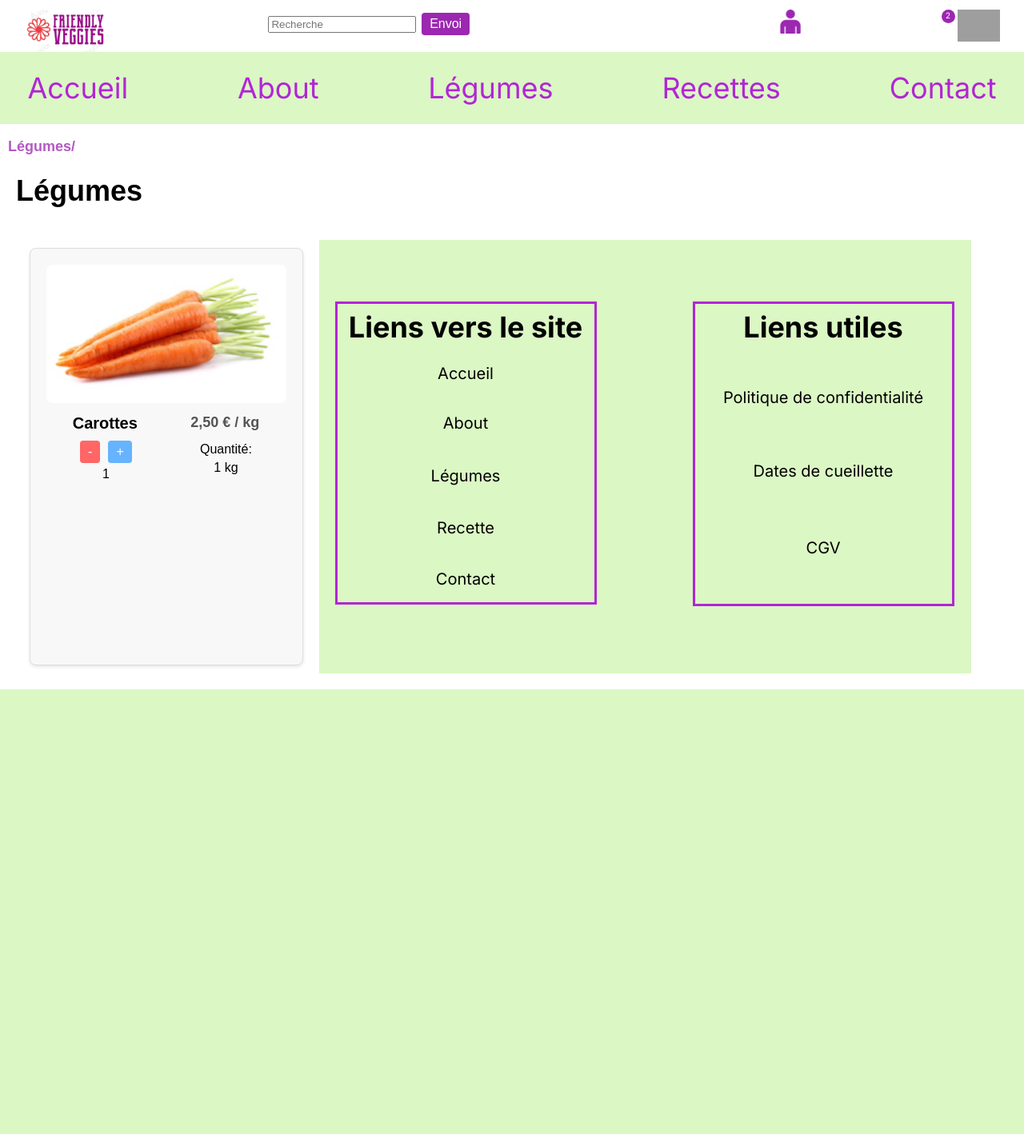
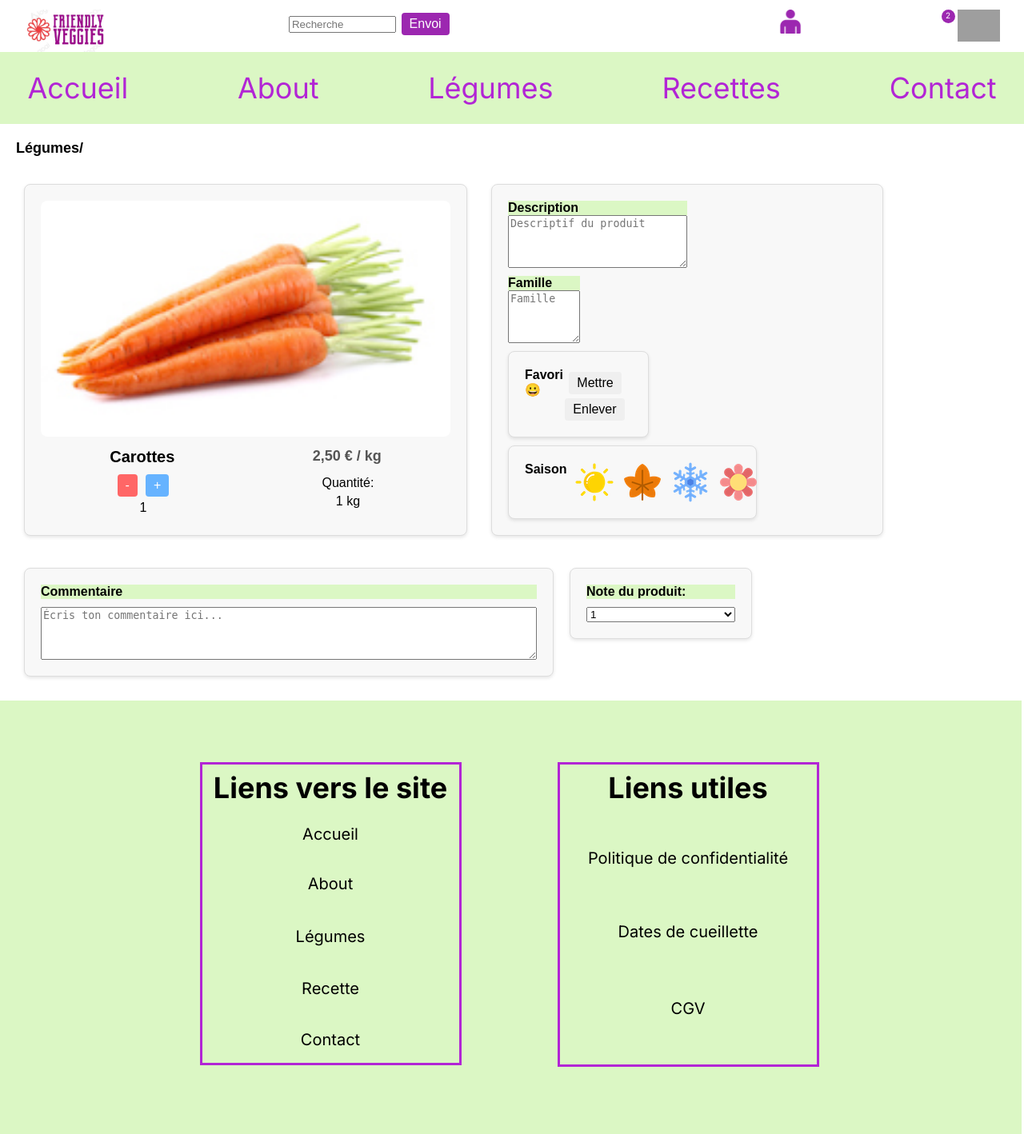
Before and after one commit to olivierperin/VEGGIES-, a PHP site: page /index.php?page=legumes in a window 1280 px wide. Shown: the whole page at 80% size. Before the commit the page ends 862 px from the top, so only its background shows below. Run offline with PHP 8.4, Linux system fonts and the light colour scheme; grey boxes are pictures that could not be loaded.

Commit message:
new git hub 24 05

```diff
--- a/assets/css/about.css
+++ b/assets/css/about.css
@@ -1,12 +1,17 @@
-.home {
-  flex-direction: column;
-  padding: 30px;
+
+.champ {
+  display: flex;
+  flex-direction: row;
+  width: 100%;
+  padding:15px;
+  gap:10px;
+  align-items: center;
+  justify-content: space-around;
 }
+.bread1 {
+  color:#B359C2;
+  padding-left: 30px;
 
-.bread {
-  color:#B359C2;
-  padding-left: 10px;
-  font-size: 30px;
   font-weight: 400;
 }
 
@@ -16,6 +21,11 @@
   align-content: center;
   color:#B359C2;
   background-color: #DBF7C4;
-
+  padding:15px;
 
 }
+
+.passion{
+  display: flex;
+  flex-direction: column;
+}
--- a/assets/css/connect.css
+++ b/assets/css/connect.css
@@ -18,7 +18,12 @@
 
 .container1 {
   width:50%;
+  padding:40px;
 
+}
+.container2 {
+  width:50%;
+  padding:40px;
 }
 
 .formulaire {
@@ -26,7 +31,14 @@
 flex-direction: column;
 align-items: baseline;
 justify-content: space-evenly;
-margin:15px;
+
+gap:10px;
+background-color: #f8f8f8;
+  border: 1px solid #ddd;
+  border-radius: 8px;
+  padding: 20px;
+  margin: 10px;
+
 }
 
 .formulaire2 {
@@ -34,5 +46,24 @@
   flex-direction: column;
   align-items: baseline;
   justify-content: space-evenly;
-  margin:15px;
+
+  gap:10px;
+  background-color: #f8f8f8;
+  border: 1px solid #ddd;
+  border-radius: 8px;
+  padding: 20px;
+  margin: 10px;
   }
+
+ input[type="text"],[type="email"]{
+  width: 50%;
+ }
+
+ label {
+  background-color: #DBF7C4;
+ }
+
+button [type="submit"] {
+  color:black;
+  font-weight: 700;
+ }
--- a/assets/css/legumes.css
+++ b/assets/css/legumes.css
@@ -13,6 +13,7 @@
 .bread {
   font-size: 18px;
   margin-bottom: 10px;
+  margin:20px;
 }
 
 h1 {
@@ -21,16 +22,29 @@
   margin-left: 20px;
 }
 
-.legumes {
+.legumes1 {
   width: 100%;
-  max-width: 1200px;
+  display: flex;
+  flex-direction: row;
+  gap:10px;
+  margin:20px;
+
+}
+.coldroit{
+  background-color: #f8f8f8;
+  border: 1px solid #ddd;
+  border-radius: 8px;
+  padding: 20px;
+  margin: 10px;
+  width: 300px;
+  box-shadow: 0 2px 4px rgba(0,0,0,0.1);
+  width:35%;
+  font-weight: bold;
+  display: flex;
+  flex-direction: column;
+  gap:10px;
 }
 
-.rowleg {
-  display: flex;
-  flex-wrap: wrap;
-  justify-content: space-around;
-}
 
 .vignette {
   background-color: #f8f8f8;
@@ -38,7 +52,7 @@
   border-radius: 8px;
   padding: 20px;
   margin: 10px;
-  width: 300px;
+  width: 40%;
   box-shadow: 0 2px 4px rgba(0,0,0,0.1);
 }
 
@@ -140,3 +154,93 @@
 .prixtext {
   font-weight: bold;
 }
+
+.notations{
+  display: flex;
+  flex-direction: row;
+  align-items: center;
+  margin:20px;
+  align-items: flex-start;
+}
+
+.comment{
+  display: flex;
+  flex-direction: column;
+  background-color: #f8f8f8;
+  border: 1px solid #ddd;
+  border-radius: 8px;
+  padding: 20px;
+  margin: 10px;
+  width: 300px;
+  box-shadow: 0 2px 4px rgba(0,0,0,0.1);
+  width:50%;
+  font-weight: bold;
+  gap:10px;
+}
+.fav {
+  background-color: #f8f8f8;
+  border: 1px solid #ddd;
+  border-radius: 8px;
+  padding: 20px;
+
+  width: 300px;
+  box-shadow: 0 2px 4px rgba(0,0,0,0.1);
+  width:30%;
+  font-weight: bold;
+  display: flex;
+  flex-direction: row;
+  gap:10px;
+
+}
+
+.notat{
+  background-color: #f8f8f8;
+  border: 1px solid #ddd;
+  border-radius: 8px;
+  padding: 20px;
+  margin: 10px;
+  width: 300px;
+  box-shadow: 0 2px 4px rgba(0,0,0,0.1);
+  width:15%;
+  font-weight: bold;
+  display: flex;
+  flex-direction: column;
+  gap:10px;
+}
+
+.descri {
+  display: flex;
+  flex-direction: column;
+  width: 50%;
+
+}
+.saiso {
+  display: flex;
+  flex-direction: row;
+  gap:10px;
+  padding: 5px;
+  width: 60%;
+  background-color: #f8f8f8;
+  border: 1px solid #ddd;
+  border-radius: 8px;
+  padding: 20px;
+
+
+  box-shadow: 0 2px 4px rgba(0,0,0,0.1);
+}
+.saisorec {
+ display: flex;
+flex-direction:row;
+}
+
+.famil {
+  display: flex;
+  flex-direction: column;
+  width: 20%;
+}
+.mettre{
+  margin: 5px;
+}
+.fav1 {
+width:30%;
+}
--- a/pages/connect.php
+++ b/pages/connect.php
@@ -11,11 +11,11 @@
 
     <h1>S'inscrire</h1>
     <form class="formulaire">
-            <label for="nom">Nom</label>
-            <input type="text" id="username" name="username" required>
+            <label for="nom1">Nom</label>
+            <input type="text" id="nom1" name="username" required>
 
             <label for="prenom">Prénom</label>
-            <input type="text" id="username" name="username" required>
+            <input type="text" id="prenom" name="username" required>
 
             <label for="email">Adresse e-mail</label>
             <input type="email" id="email" name="email" required>
--- a/pages/legumes.php
+++ b/pages/legumes.php
@@ -3,15 +3,13 @@
   <br>
 </p>
 
-<h1>Légumes</h1>
+<h1></h1>
 
-<div class="home flex">
+<div class="Legdescr">
 
-<section class="legumes">
+  <section class="legumes1">
 
-  <div class="rowleg">
-
-    <div class="vignette">
+      <div class="vignette">
 
         <img src="./assets/images/carottes.jpg" alt="Carottes">
 
@@ -19,8 +17,8 @@
             <div class="textvignette">
                 <div class="nomleg">
                   Carottes
-                  </div>
-        </div>
+            </div>
+            </div>
 
             <div class="prixcont">
                 <div class="prixtext">
@@ -33,13 +31,9 @@
 
         <div class="qteplusoumoins">
         <div class="quantiteettext">
-          <div class="quantitetextcont">
-
-            Quantité:
+          <div class="quantitetextcont">Quantité:
             </div>
-           <div class="quantitetext">
-
-            1 kg
+           <div class="quantitetext">1 kg
             </div>
           </div>
           <div class="plusoumoinsqte">
@@ -52,7 +46,62 @@
           <button class="quantitemoinscont">-</button>
           <button class="quantitepluscont">+</button>
           </div>
+
+        </div>
           </div>
+      </div>
+
+      <div class="coldroit">
+        <div class="descri">
+          <label for="descrip">Description</label>
+          <textarea id="descrip" rows="4" cols="50" placeholder="Descriptif du produit"></textarea>
+        </div>
+        <div class="famil">
+        <label for="famill">Famille</label>
+          <textarea id="famill" rows="4" cols="50" placeholder="Famille"></textarea>
+          </div>
+          <div class="fav">
+                <span class="fav1">Favori &#x1F600</span>
+                <div class="favori">
+                  <button class="mettre">Mettre</button>
+                  <button>Enlever</button>
+                  </div>
+                </div>
+
+        <div class="saisorec">
+            <div class="saiso">
+              <span class="sais">Saison</span>
+             <img src="assets/images/summer.png">
+             <img src="assets/images/fall.png">
+             <img src="assets/images/winter.png">
+             <img src="assets/images/spring.png">
+             </div>
+
           </div>
 
-          </div>
+
+      </div>
+
+  </section>
+
+  <section class="notations">
+
+    <div class="comment">
+
+      <label for="commentaire">Commentaire</label>
+      <textarea id="commentaire" rows="4" cols="50" placeholder="Écris ton commentaire ici..."></textarea>
+
+    </div>
+
+
+  <div class="notat">
+    <label for="notation">Note du produit:</label>
+            <select id="notation">
+                <option value="1">1</option>
+                <option value="2">2</option>
+                <option value="3">3</option>
+            </select>
+      </div>
+  </section>
+
+</div>
```
Also changed, not shown: pages/about.php (+5 -5 lines), pages/home.php (+7 -35 lines), assets/images/champ-1-1@2x.png, assets/images/fall.png (added), assets/images/spring.png (added), assets/images/summer.png (added), assets/images/winter.png (added), 3 other files.
